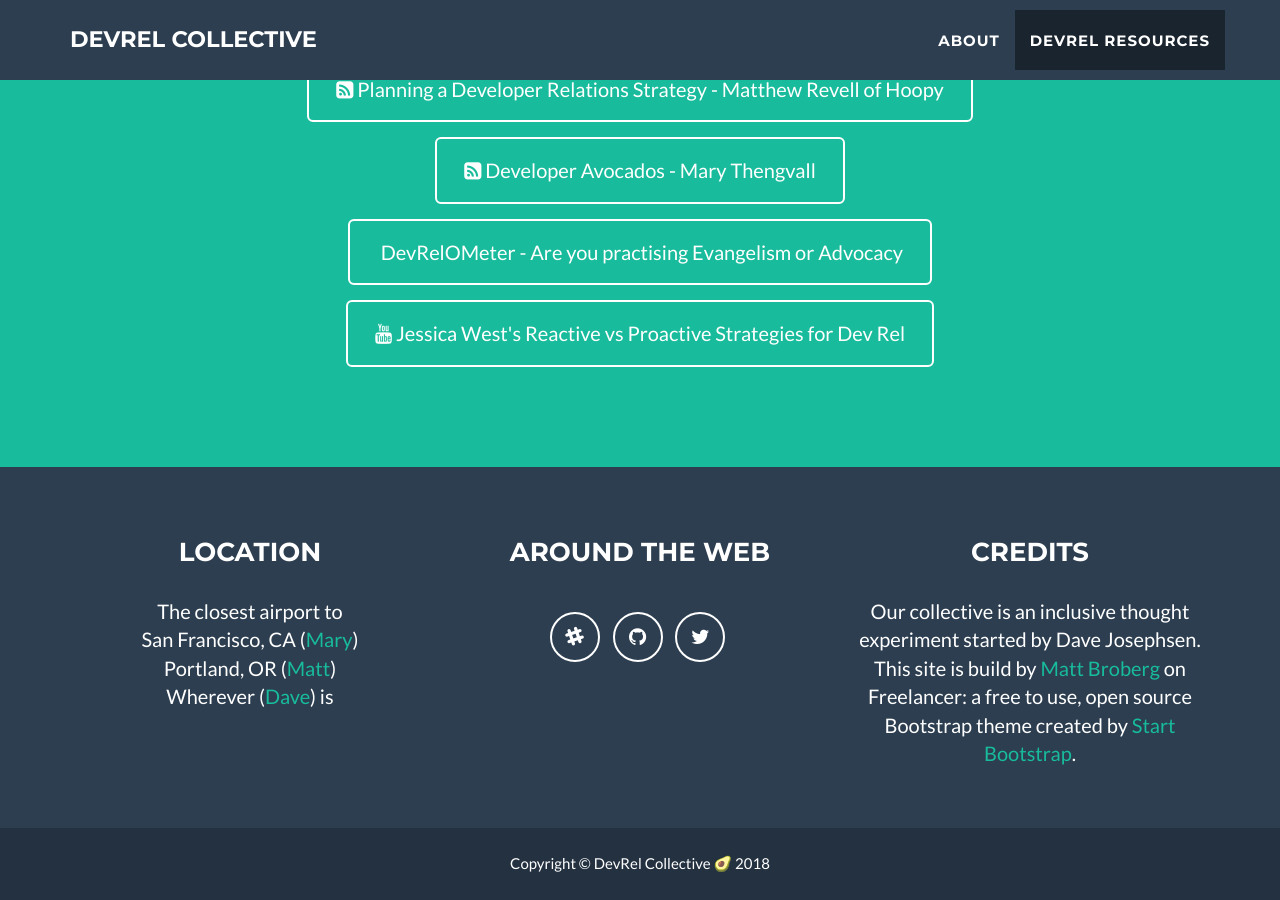
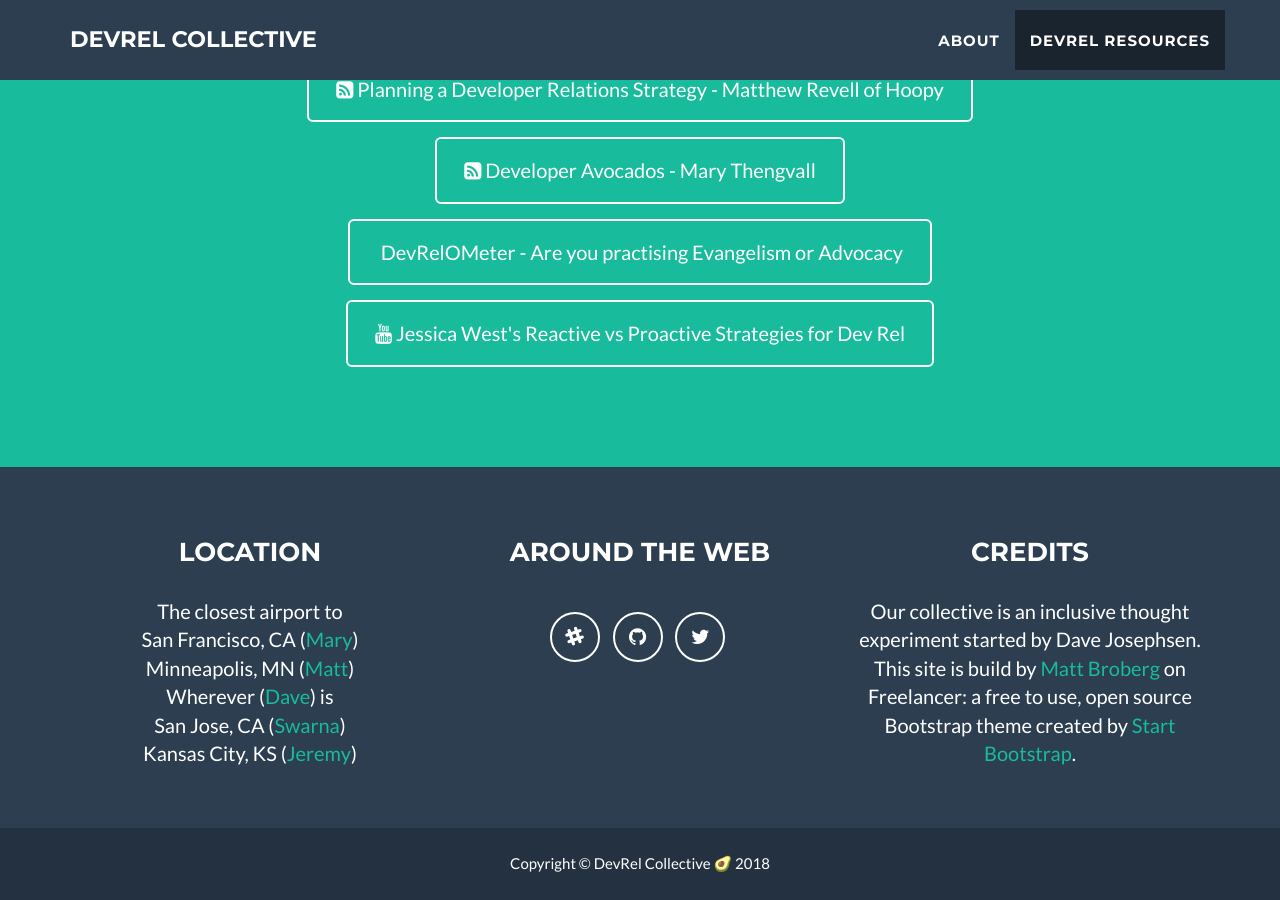
Before and after one commit to evangelistcollective/evangelistcollective.github.io, a Jekyll site: the page built from index.html, in a window 1280 px wide and 900 px high, scrolled down 2360 px. Built offline with Jekyll 4.4.1, drawn with Linux system fonts in a browser that asks for light colours.

Commit message:
update with new addresses

```diff
--- a/_config.yml
+++ b/_config.yml
@@ -34,8 +34,10 @@
 address:
   - line: The closest airport to
   - line: San Francisco, CA (<a href="https://twitter.com/mary_grace">Mary</a>)
-  - line: Portland, OR (<a href="https://twitter.com/mbbroberg">Matt</a>)
+  - line: Minneapolis, MN (<a href="https://twitter.com/mbbroberg">Matt</a>)
   - line: Wherever (<a href="https://twitter.com/DaveJosephsen">Dave</a>) is
+  - line: San Jose, CA (<a href="https://twitter.com/skpodila">Swarna</a>)
+  - line: Kansas City, KS (<a href="https://twitter.com/IAmJerdog">Jeremy</a>)
 
 # Credits content
 credits: 'Our collective is an inclusive thought experiment started by Dave Josephsen. This site is build by <a href="https://twitter.com/mbbroberg">Matt Broberg</a> on Freelancer: a free to use, open source Bootstrap theme created by <a href="http://startbootstrap.com">Start Bootstrap</a>.'
```
